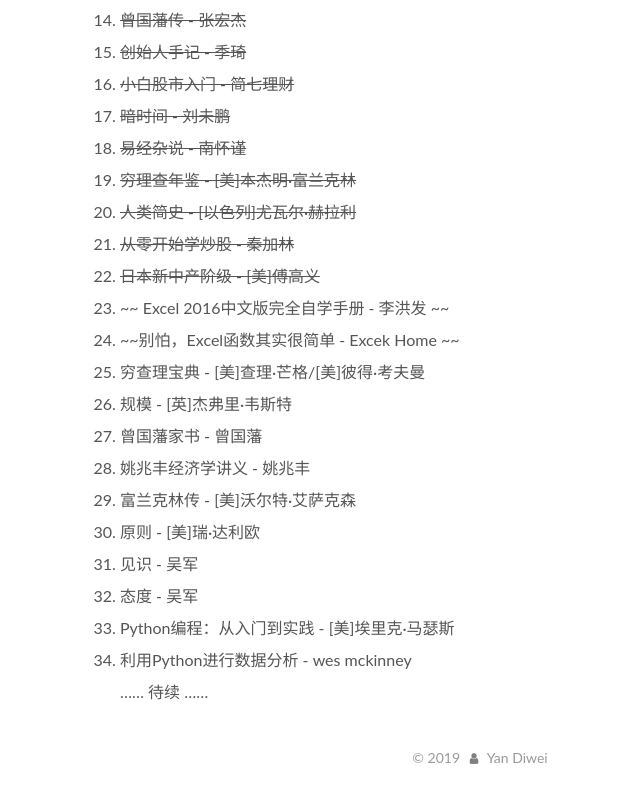
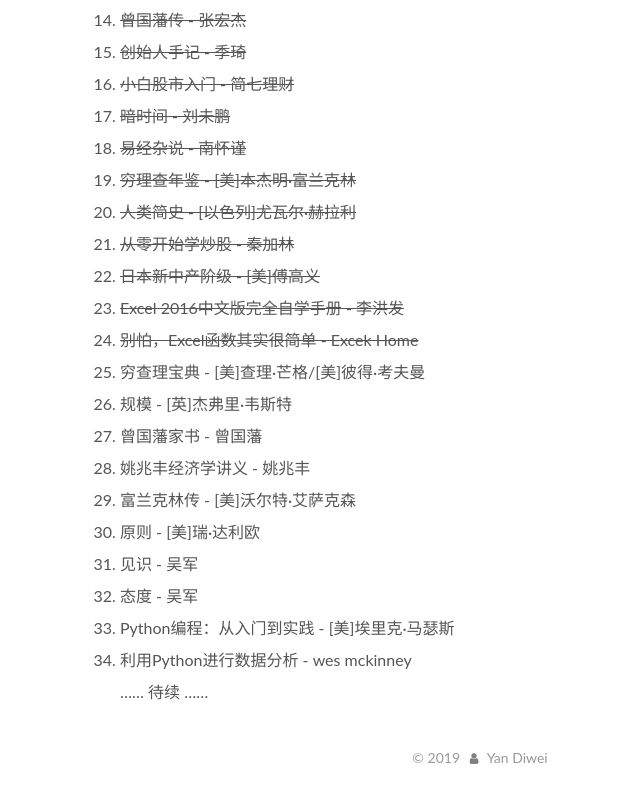
Before and after one commit to yandiwei/yandiwei.github.io, a plain HTML site: page booklist/index.html in a window 1280 px wide. Shown: the part 913-1705 px from the top of the page, without its empty margins (0-640 px from the left). Drawn offline with Linux system fonts and the light colour scheme.

Commit message:
Site updated: 2019-05-14 17:47:42

```diff
--- a/booklist/index.html
+++ b/booklist/index.html
@@ -103,7 +103,7 @@
 <meta property="og:site_name" content="也是呆">
 <meta property="og:description" content="2019 笑翻中国简史 - 马伯庸 半小时漫画中国史 - 陈磊 半小时漫画中国史2 - 陈磊 半小时漫画中国史3 - 陈磊 睡眠革命 - [英]尼克·利特尔黑尔斯 斯坦福高效睡眠法 - [日]西野精致 财物自由之路 - [美]博多·舍费尔 世界上最简单的会计书 - [美]达雷尔·穆利斯/[美]朱迪丝·奥洛夫 小家越住越大 - 逯薇 小家越住越大2 - 逯薇 菊与刀 - [美]鲁思·本尼迪克 赖世雄">
 <meta property="og:locale" content="zh-CN">
-<meta property="og:updated_time" content="2019-05-14T09:45:38.071Z">
+<meta property="og:updated_time" content="2019-05-14T09:47:23.740Z">
 <meta name="twitter:card" content="summary">
 <meta name="twitter:title" content="书单">
 <meta name="twitter:description" content="2019 笑翻中国简史 - 马伯庸 半小时漫画中国史 - 陈磊 半小时漫画中国史2 - 陈磊 半小时漫画中国史3 - 陈磊 睡眠革命 - [英]尼克·利特尔黑尔斯 斯坦福高效睡眠法 - [日]西野精致 财物自由之路 - [美]博多·舍费尔 世界上最简单的会计书 - [美]达雷尔·穆利斯/[美]朱迪丝·奥洛夫 小家越住越大 - 逯薇 小家越住越大2 - 逯薇 菊与刀 - [美]鲁思·本尼迪克 赖世雄">
@@ -375,8 +375,8 @@
 <li><del>人类简史 - [以色列]尤瓦尔·赫拉利</del></li>
 <li><del>从零开始学炒股 - 秦加林</del></li>
 <li><del>日本新中产阶级 - [美]傅高义</del></li>
-<li>~~ Excel 2016中文版完全自学手册 - 李洪发 ~~</li>
-<li>~~别怕，Excel函数其实很简单 - Excek Home ~~</li>
+<li><del>Excel 2016中文版完全自学手册 - 李洪发</del></li>
+<li><del>别怕，Excel函数其实很简单 - Excek Home</del></li>
 <li>穷查理宝典 - [美]查理·芒格/[美]彼得·考夫曼</li>
 <li>规模 - [英]杰弗里·韦斯特</li>
 <li>曾国藩家书 - 曾国藩</li>
```
